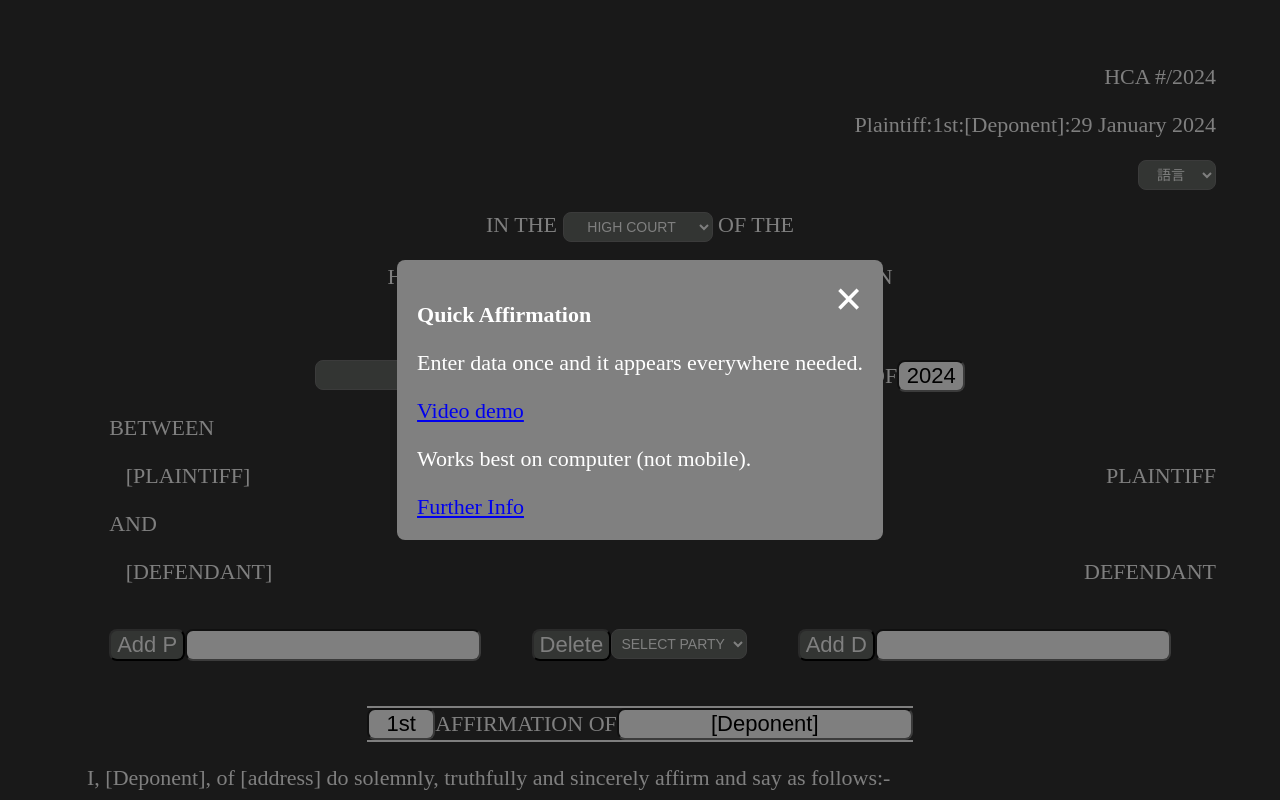
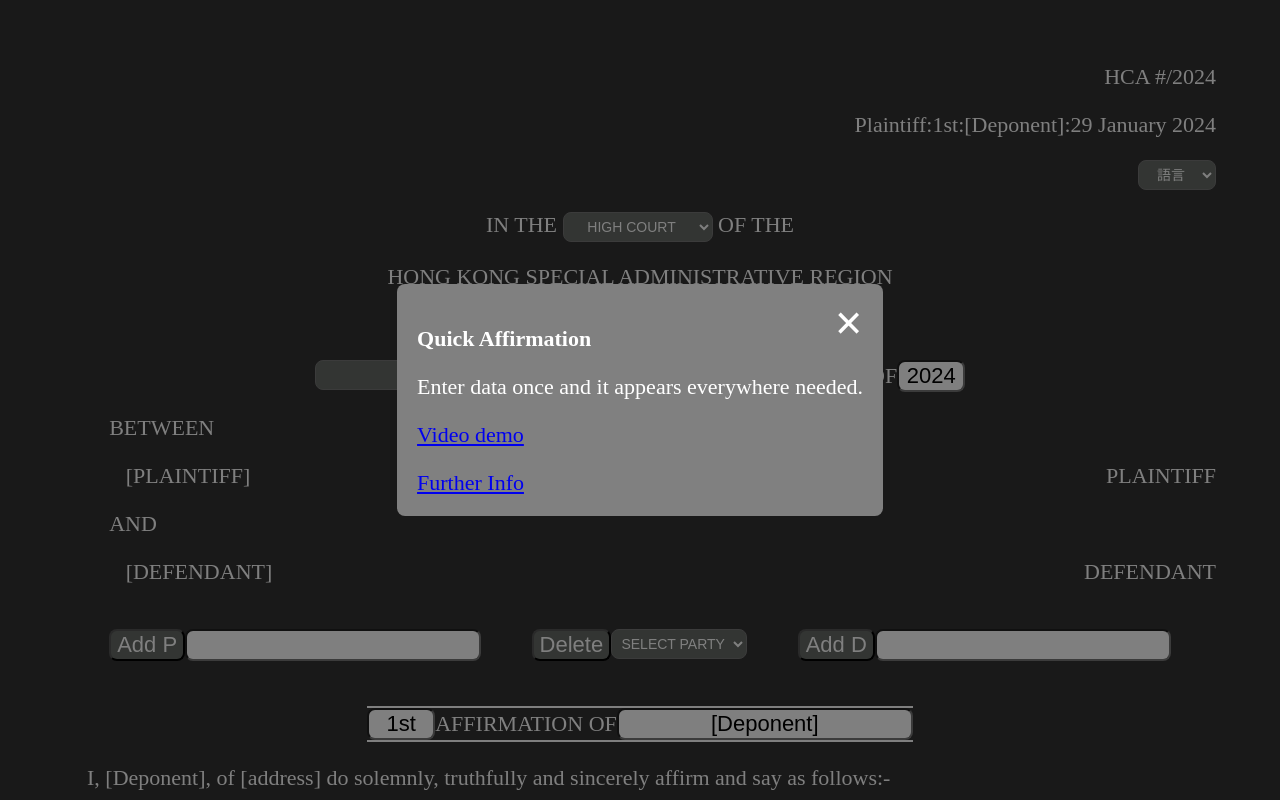
Before and after one commit to 3willows/quickAffirmation, a React (Create React App) app: page / in a window 1280 px wide. Shown: the top 800 px of the page. Built offline with nearby package versions, Linux system fonts and the light colour scheme.

Commit message:
change popup content

```diff
--- a/src/components/popup/PopUpContent.js
+++ b/src/components/popup/PopUpContent.js
@@ -38,7 +38,7 @@ export const PopUpContent = () => {
             Video demo
           </a>
         )}
-        <p>Works best on computer (not mobile). </p>
+        <p> </p>
         <a
           href="https://github.com/3willows/quickAffirmation
 "
```
